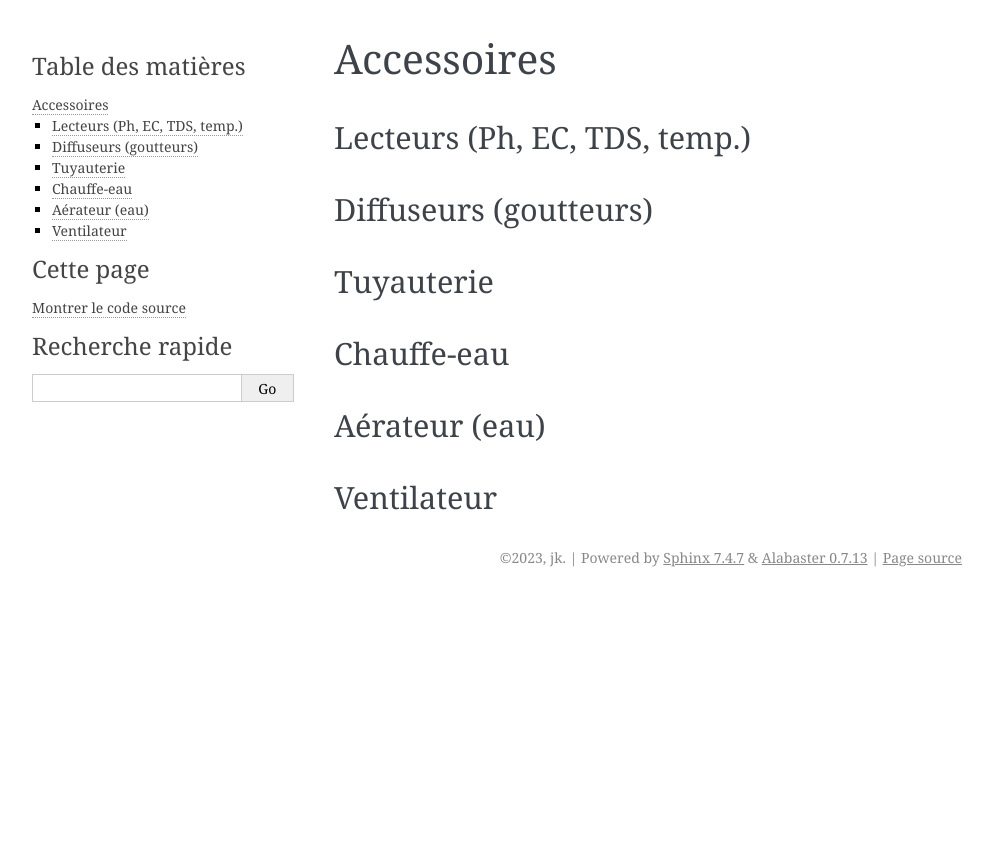
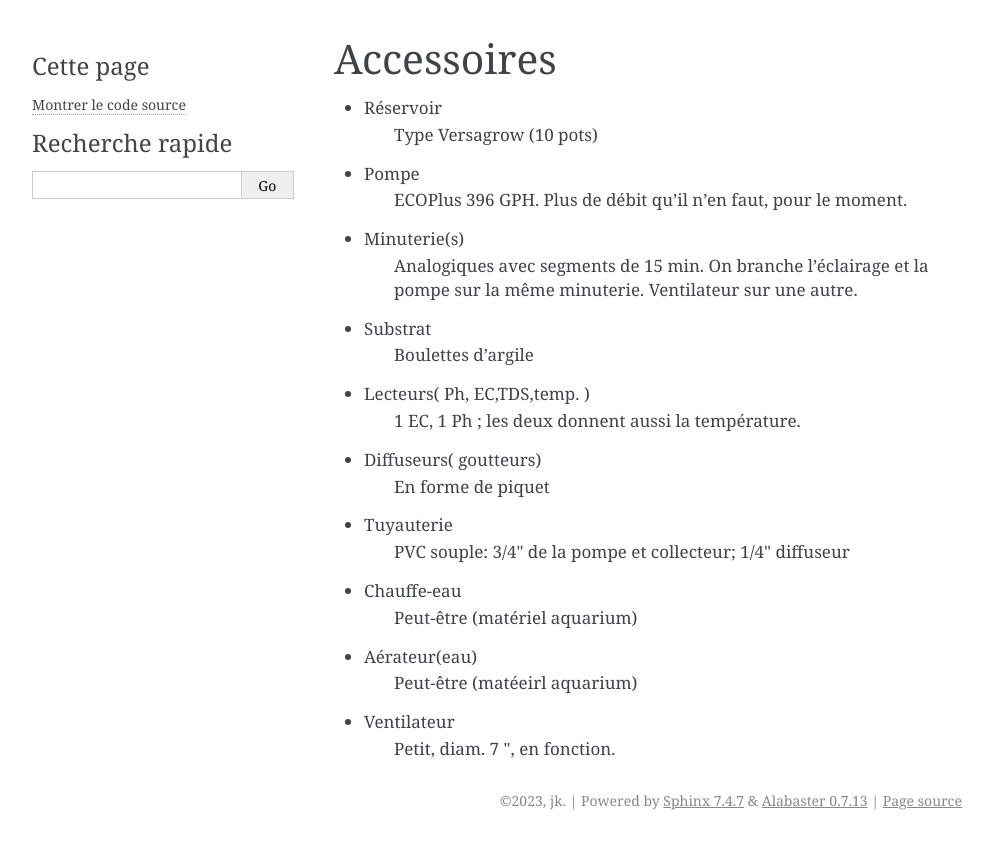
Before and after one commit to jkero/hydroponik, a Sphinx documentation site: the page built from source/accessoires.rst, in a window 1280 px wide. Shown: the top 849 px of the page, without its empty margins (148-1141 px from the left). Built offline with Sphinx 7.4.7, drawn with Linux system fonts in a browser that asks for light colours; pages that are not in the unit, such as notebooks, are missing from menus.

Commit message:
accessoires

```diff
--- a/source/accessoires.rst
+++ b/source/accessoires.rst
@@ -1,20 +1,32 @@
 Accessoires
-===========
-
-Lecteurs (Ph, EC, TDS, temp.)
-+++++++++++++++++++++++++++++
-
-Diffuseurs (goutteurs)
-++++++++++++++++++++++
-
-Tuyauterie
-++++++++++
-
-Chauffe-eau
 +++++++++++
 
-Aérateur (eau)
-++++++++++++++
+* Réservoir
+    Type Versagrow (10 pots)
 
-Ventilateur
-+++++++++++
+* Pompe
+    ECOPlus 396 GPH. Plus de débit qu'il n'en faut, pour le moment.
+
+* Minuterie(s)
+    Analogiques avec segments de 15 min. On branche l'éclairage et la pompe sur la même minuterie. Ventilateur sur une autre.
+
+* Substrat
+    Boulettes d'argile
+
+* Lecteurs(  Ph,  EC,TDS,temp. )
+    1 EC, 1 Ph ; les deux donnent aussi la température.
+
+* Diffuseurs( goutteurs)
+    En forme de piquet
+
+* Tuyauterie
+    PVC souple: 3/4\" de la pompe et collecteur; 1/4\" diffuseur
+
+* Chauffe-eau
+     Peut-être (matériel aquarium)
+
+* Aérateur(eau)
+    Peut-être (matéeirl aquarium)
+
+* Ventilateur
+    Petit, diam. 7 \", en fonction.
```
